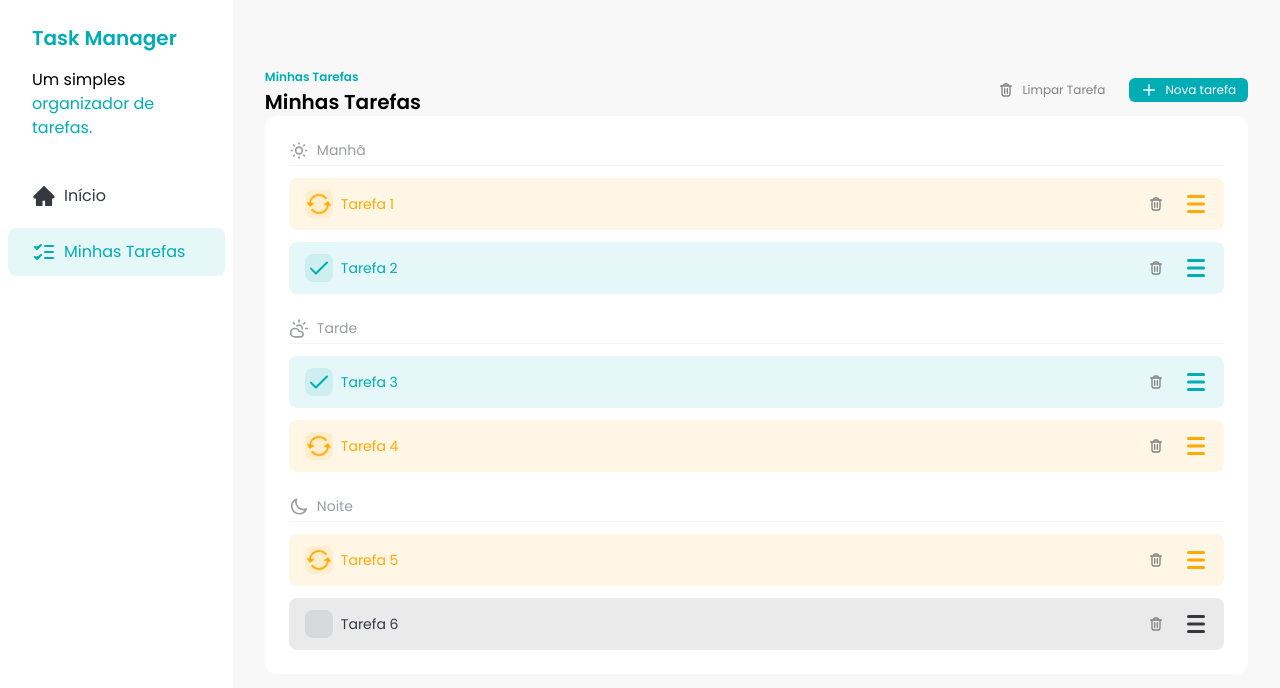
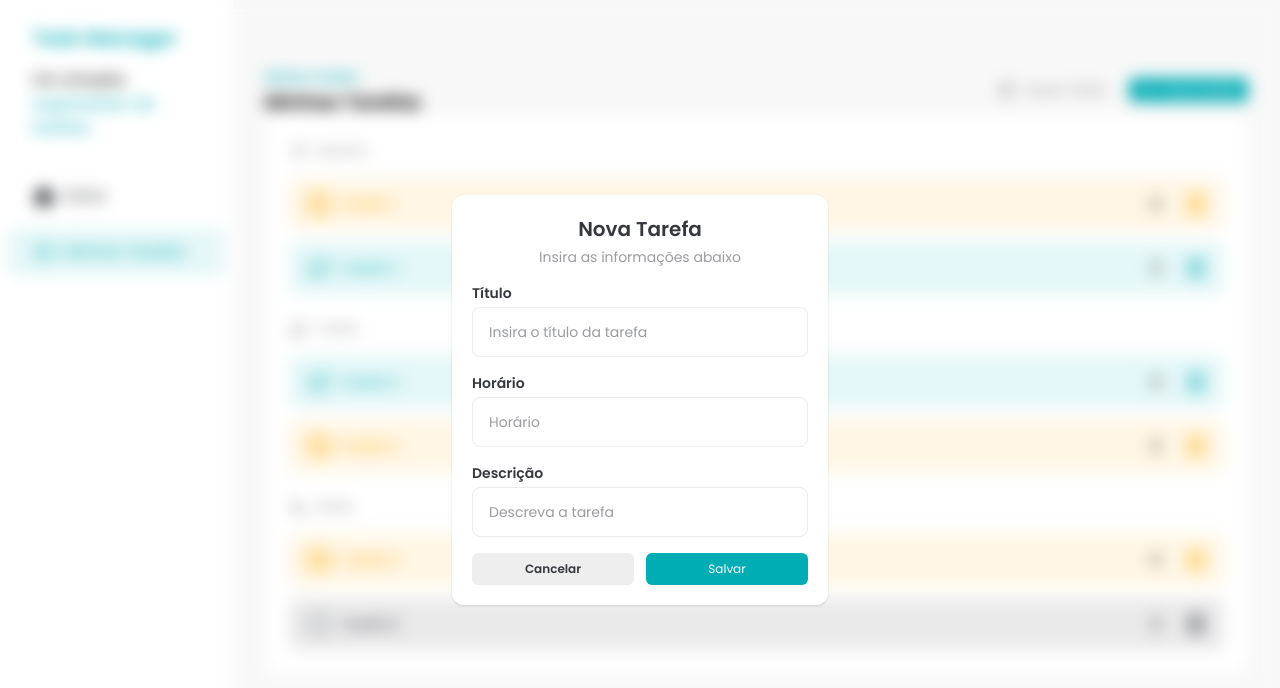
Before and after one commit to brunoguima00/fsc-task-manager, a React (Vite) app: page / in a window 1280 px wide. Both pictures are taken after a click on the button "Nova tarefa". Shown: the top 688 px of the page. Built offline with nearby package versions, Linux system fonts and the light colour scheme.

Commit message:
feat: ensure add task dialog ca be closed

```diff
--- /dev/null
+++ b/src/components/AddTaskDialog.jsx
@@ -0,0 +1,51 @@
+import { createPortal } from 'react-dom'
+
+import Button from './Button'
+import Input from './Input'
+
+const AddTaskDialog = ({ isOpen, handleClose }) => {
+  if (!isOpen) return null
+
+  return createPortal(
+    <div className="fixed bottom-0 left-0 top-0 flex h-screen w-screen items-center justify-center backdrop-blur">
+      {/* Dialog */}
+
+      <div className="rounded-xl bg-white p-5 text-center shadow">
+        <h2 className="text-xl font-semibold text-[#35383E]">Nova Tarefa</h2>
+        <p className="mb-4 mt-1 text-sm text-[#9A9C9F]">
+          Insira as informações abaixo
+        </p>
+        <div className="flex w-[336px] flex-col space-y-4">
+          <Input
+            id="title"
+            label="Título"
+            placeholder="Insira o título da tarefa"
+          />
+          <Input id="time" label="Horário" placeholder="Horário" />
+          <Input
+            id="desctiption"
+            label="Descrição"
+            placeholder="Descreva a tarefa"
+          />
+          <div className="flex gap-3">
+            <Button
+              size="large"
+              className="w-full"
+              variant="secondary"
+              onClick={handleClose}
+            >
+              Cancelar{' '}
+            </Button>
+            <Button size="large" className="w-full">
+              Salvar{' '}
+            </Button>
+          </div>
+        </div>
+      </div>
+    </div>,
+
+    document.body
+  )
+}
+
+export default AddTaskDialog
--- a/src/components/Tasks.jsx
+++ b/src/components/Tasks.jsx
@@ -9,12 +9,15 @@
   TrashIcon,
 } from '../assets/icons'
 import TASKS from '../constants/tasks.js'
+import AddTaskDialog from './AddTaskDialog.jsx'
 import Button from './Button'
 import TaskItem from './TaskItem.jsx'
 import TasksSeparator from './TasksSeparator'
 
 const Tasks = () => {
   const [tasks, setTasks] = useState(TASKS)
+
+  const [addTaskDialogIsOpen, setTaskDialogIsOpen] = useState(false)
 
   const morningTasks = tasks.filter((task) => task.time === 'morning')
 
@@ -71,10 +74,15 @@
             Limpar Tarefa
           </Button>
 
-          <Button>
+          <Button onClick={() => setTaskDialogIsOpen(true)}>
             <AddIcon />
             Nova tarefa
           </Button>
+
+          <AddTaskDialog
+            isOpen={addTaskDialogIsOpen}
+            handleClose={() => setTaskDialogIsOpen(false)}
+          />
         </div>
       </div>
 
```
